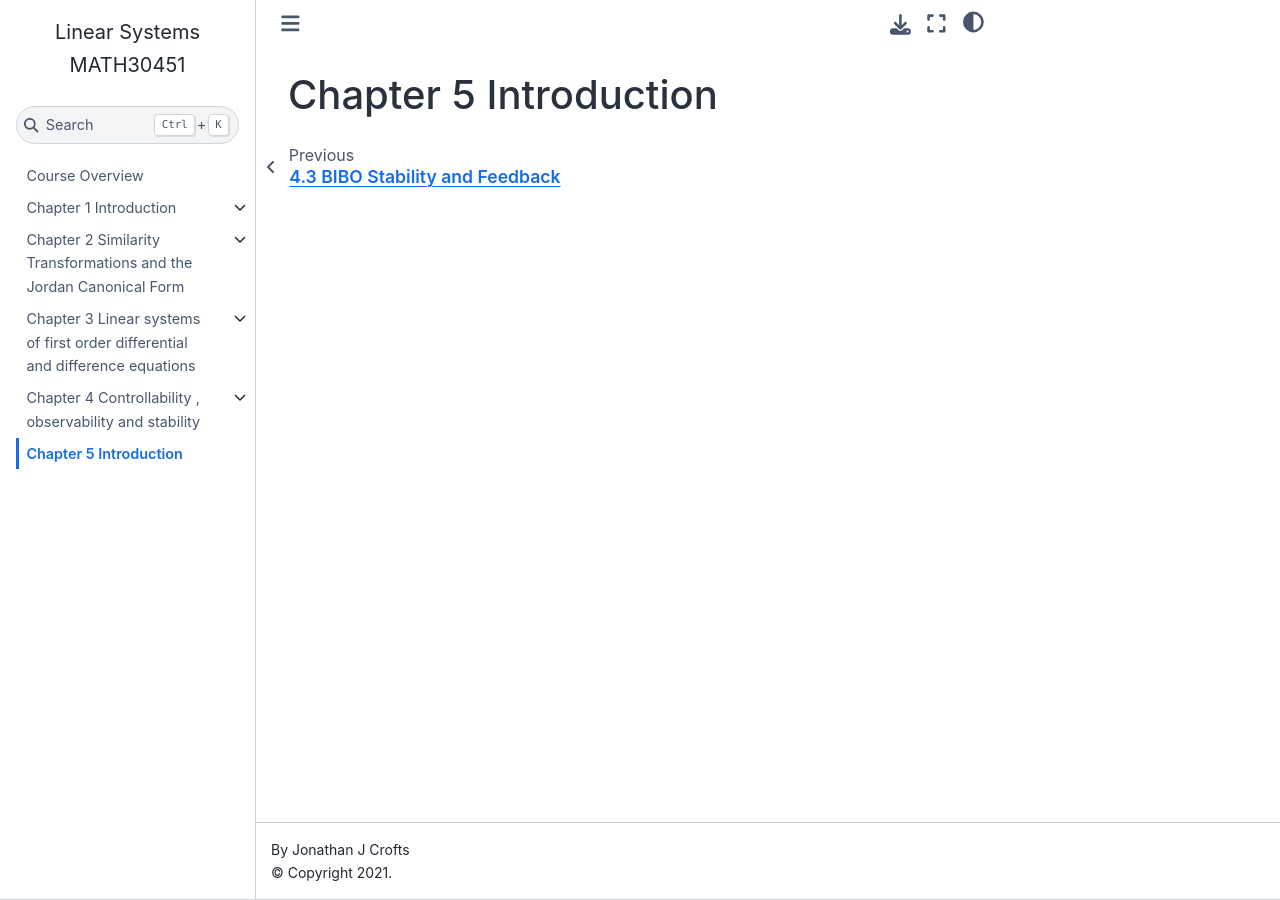
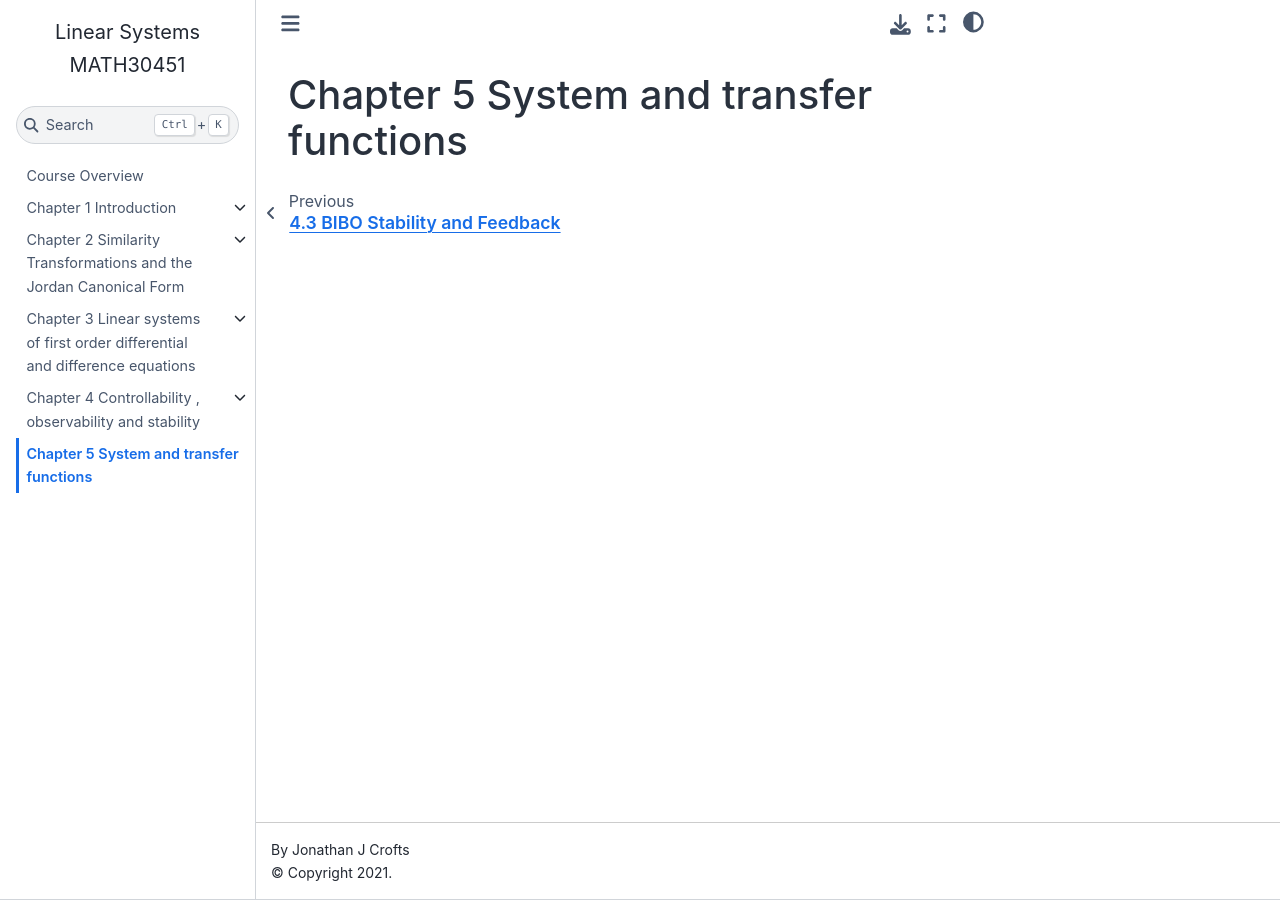
Before and after one commit to jjcrofts77/Linear-Systems-MATH30451, a Jupyter Book: the page built from content/notebooks/Chapter5/Chapter5Intro.md, in a window 1280 px wide. Built offline with Jupyter Book 1.0.4 settings and Sphinx 7.4.7 and the Sphinx Book theme 1.1.4, drawn with Linux system fonts in a browser that asks for light colours.

Commit message:
Update Chapter5Intro.md

```diff
--- a/content/notebooks/Chapter5/Chapter5Intro.md
+++ b/content/notebooks/Chapter5/Chapter5Intro.md
@@ -1 +1 @@
-# Chapter 5 Introduction
+# Chapter 5 System and transfer functions
```
